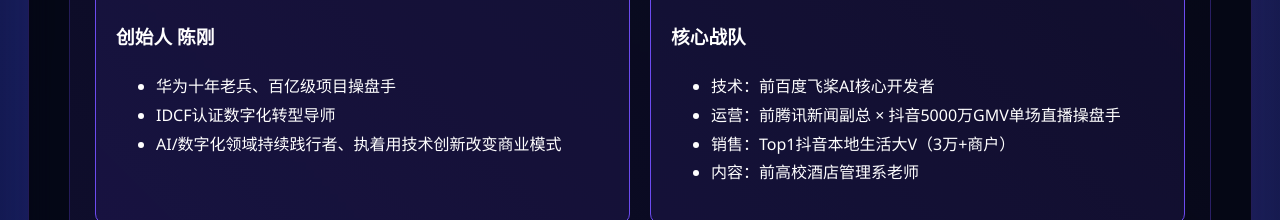
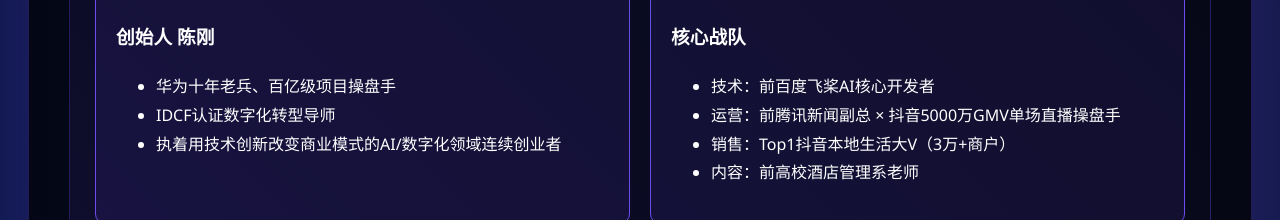
Before and after one commit to andychen2win/BP, a plain HTML site: page index.html in a window 1280 px wide. Shown: the part 2360-2580 px from the top of the page. Drawn offline with Linux system fonts and the light colour scheme; a web font is replaced by a local one.

Commit message:
Update index.html

```diff
--- a/index.html
+++ b/index.html
@@ -298,7 +298,7 @@ h1 {
                     <ul>
                         <li>华为十年老兵、百亿级项目操盘手</li>
                         <li>IDCF认证数字化转型导师</li>
-                        <li>AI/数字化领域持续践行者、执着用技术创新改变商业模式</li>
+                        <li>执着用技术创新改变商业模式的AI/数字化领域连续创业者</li>
                     </ul>
                 </div>
                 <div class="card">
```
